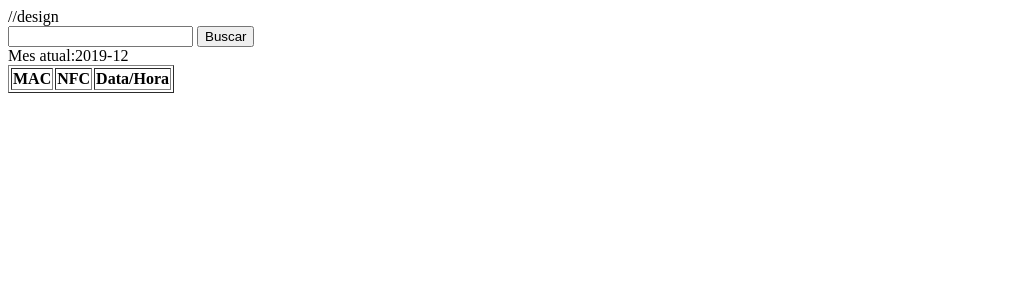
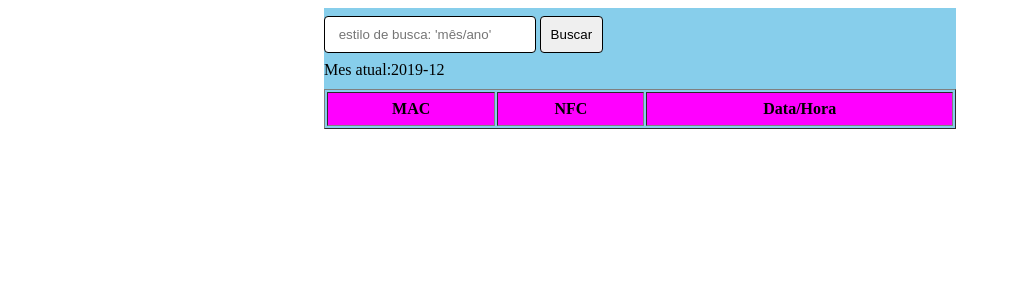
Before and after one commit to JoseErildo/NFC_Control, a PHP site: page / in a window 1280 px wide. Shown: the top 300 px of the page, without its empty margins (0-1011 px from the left). Run offline with PHP 8.4, Linux system fonts and the light colour scheme; data that the repository does not hold is empty.

Commit message:
design da página

```diff
--- a/index.php
+++ b/index.php
@@ -4,23 +4,63 @@
         <title>NodemMCU e MySQL</title>
         <meta charset="utf-8">
 
-	//design
+	<!--design-->
 	<style>
 		/*ESTILOS GERAIS*/
-
-
+		.container{
+			width: 50%;
+			margin: 0 auto;
+			background: #87CEEB;
+		}
 
 		/* ESTILOS FORMULARIO*/
 
+		.areaPesquisa{
+			border-radius: 5px;   //radio da borda
+			background-color: #4682B4;  //fundo
+			padding: 10px; //preenchimento
+		}
+
+		input {
+			padding: 10px;
+			margin: 8px 0;
+			border: 1px solid #000;
+			border-radius: 4px;
+		}
+
+		input[type=text] {
+			width: 30%;
+		}
+
+		input[type=submit] {
+			width: 10%;
+			cursor: pointer;
+		}
 		/*ESTILOS TABELA*/
+
+		table{
+			width: 100%;
+			margin-top: 10px;
+		}
+
+		table th{
+			border-collapse: collapse;
+			background-color: #FF00FF;
+			height: 30px;
+		}
+
 	</style>
+
       </head>
       <body>
-	<div class="">
-        <form action="" method="POST">
-		<input type="text" name="data">
-		<input type="submit" name="submit" value="Buscar">
-	</form>
+	<div class="container">
+
+	<div class= "areaPesquisa">
+        	<form action="" method="POST">
+			<input type="text" name="data" placeholder=" estilo de busca: 'mês/ano'">
+			<input type="submit" name="submit" value="Buscar">
+		</form>
+	</div>
 
 	<?php
 		include('conexao.php');
```
